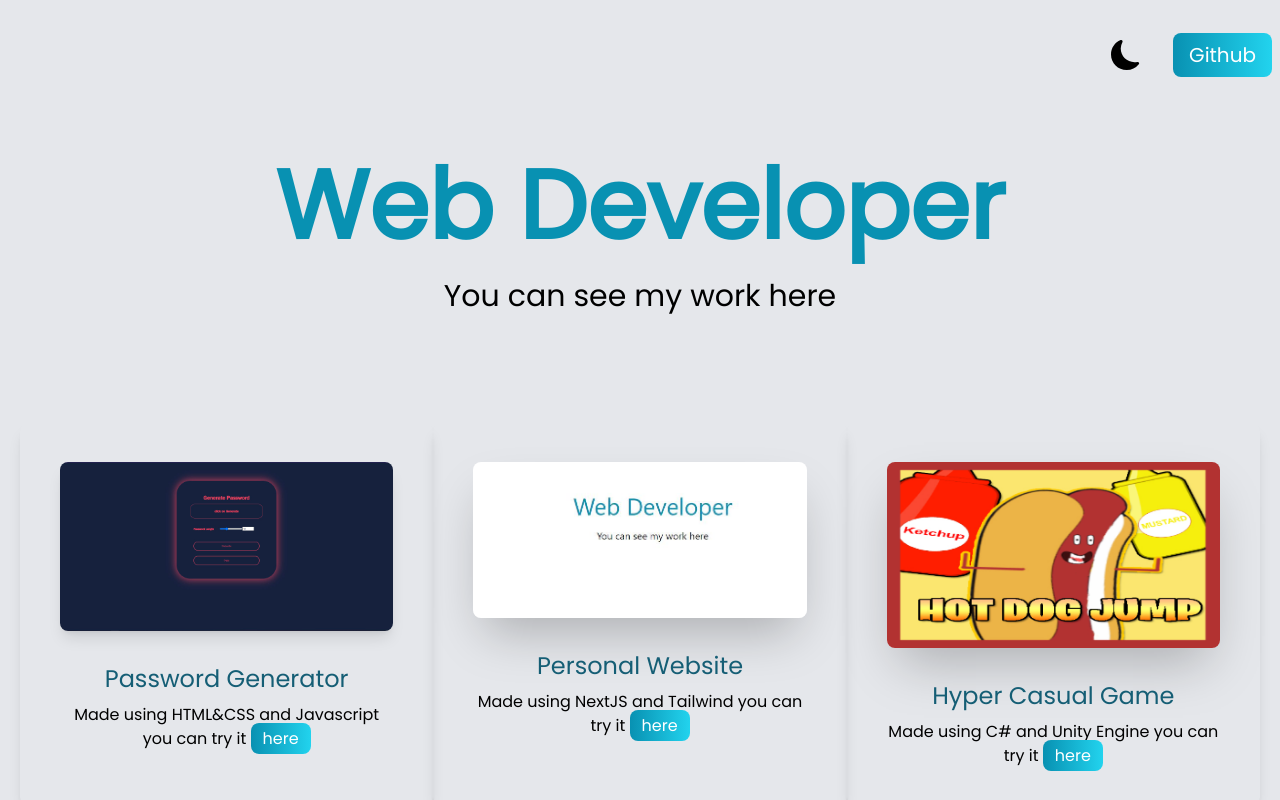
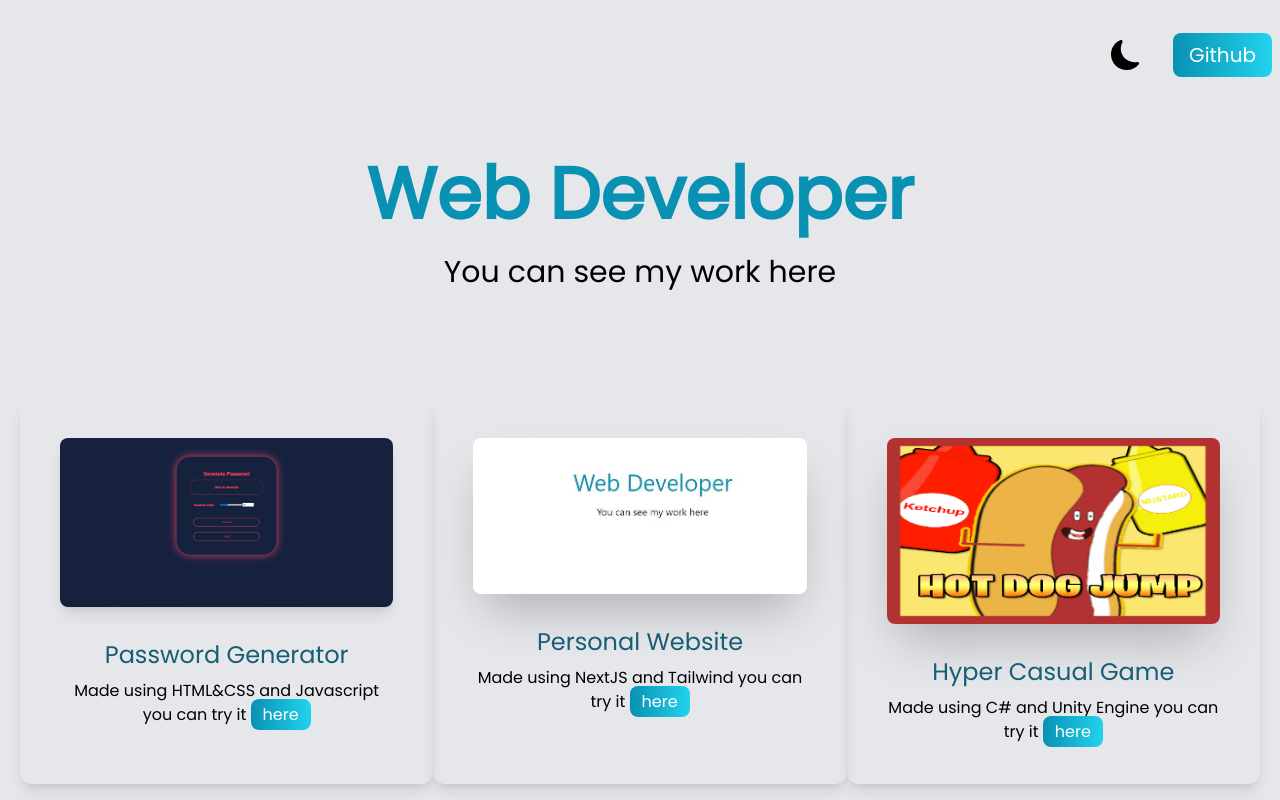
Before and after one commit to alperhasturk/alperhasturk.github.io, a Next.js app: page / in a window 1280 px wide. Shown: the top 800 px of the page. Built offline with nearby package versions, Linux system fonts and the light colour scheme.

Commit message:
Update index.js

```diff
--- a/pages/index.js
+++ b/pages/index.js
@@ -41,7 +41,7 @@ export default function Home() {
             </ul>
           </nav>
           <div className="text-black text-center pb-12 dark:text-white ">
-            <h2 className="text-8xl text-cyan-600 pb-6 dark:text-cyan-300 font-extrabold">
+            <h2 className="text-7xl text-cyan-600 pb-6 dark:text-cyan-300 font-extrabold">
               Web Developer
             </h2>
             <h3 className="text-3xl">You can see my work here</h3>
```
